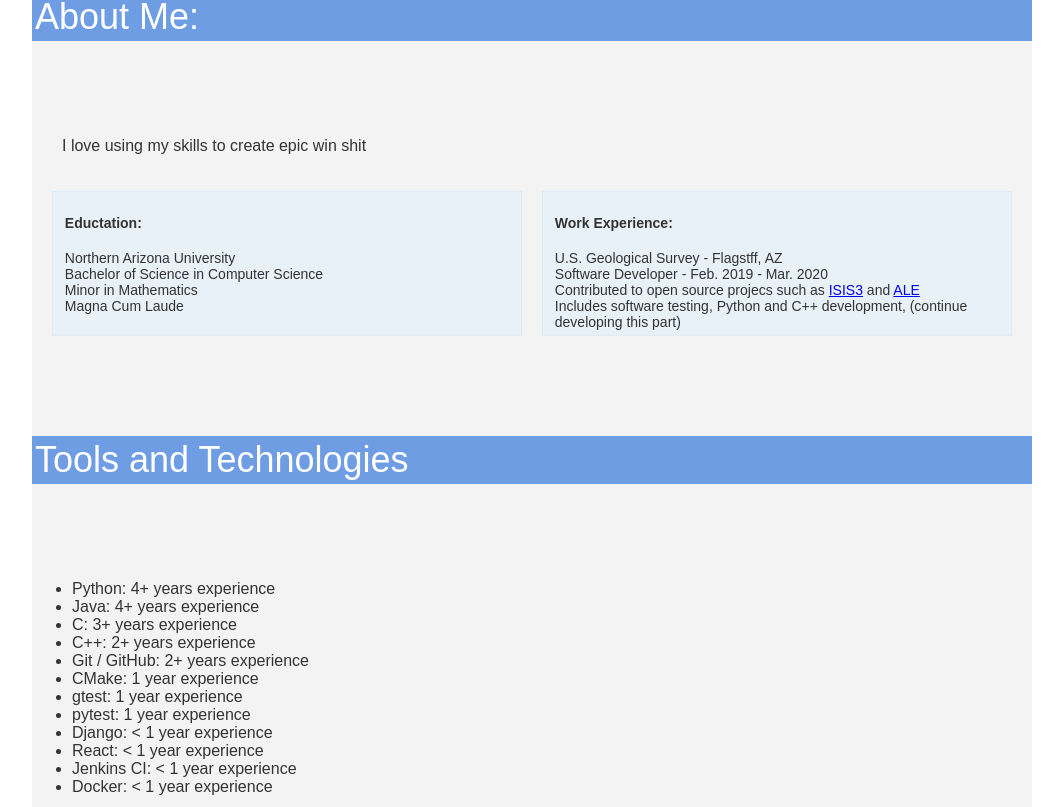
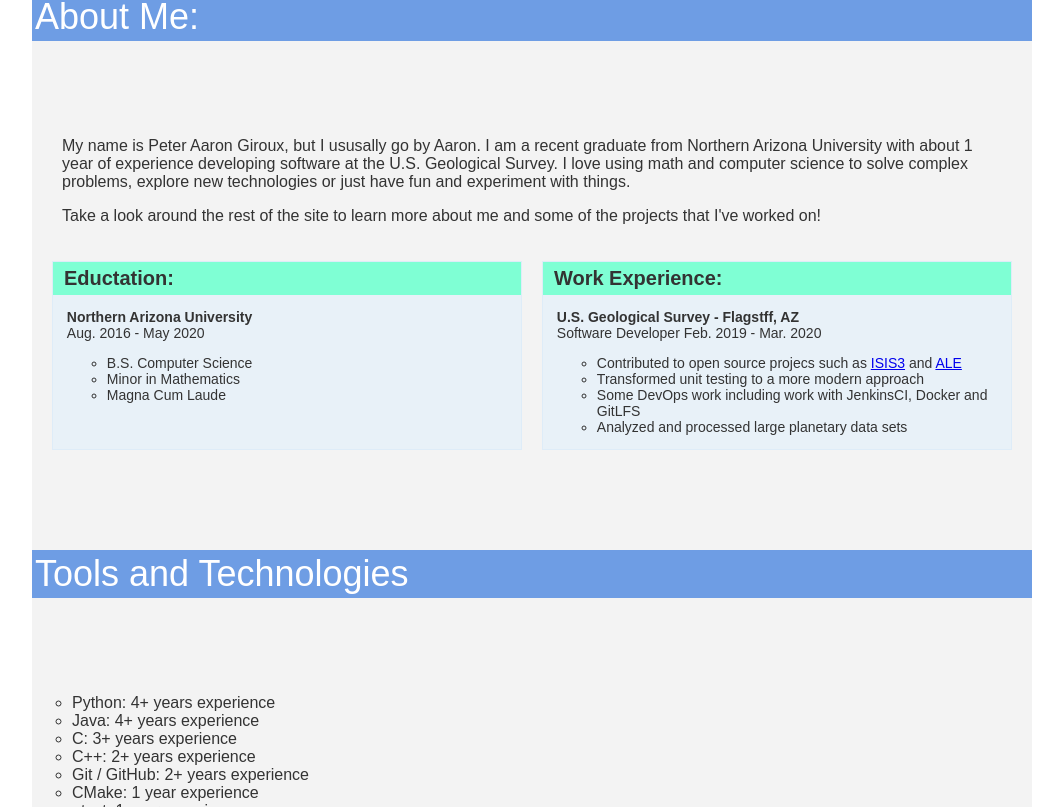
Before and after one commit to paarongiroux/portfolioWebsite, a React (Create React App) app: page / in a window 1280 px wide. Shown: the part 1013-1820 px from the top of the page, without its empty margins (108-1171 px from the left). Built offline with nearby package versions, Linux system fonts and the light colour scheme.

Commit message:
fills out and stylizes about me section

```diff
--- a/src/Contact.css
+++ b/src/Contact.css
@@ -33,7 +33,7 @@ input[type=email], select {
 
 textarea {
     width: 100%;
-    height: 40%;
+    height: 100px;
     padding: 12px;
     border: 1px solid #ccc;
     border-radius: 4px;
--- a/src/NavBar.css
+++ b/src/NavBar.css
@@ -10,9 +10,10 @@
 
 .navli {
     float: left;
+
 }
 
-li a {
+.navli a {
     display: block;
     color: white;
     text-align: center;
--- a/src/home.js
+++ b/src/home.js
@@ -42,30 +42,55 @@ class Home extends React.Component {
 
                         <div className="sectionTitle" id="about">About Me:</div>
                         <div className="sectionContent1">
-                            <p>I love using my skills to create epic win shit</p>
+                            <p>
+                                My name is Peter Aaron Giroux, but I ususally go by Aaron.
+                                I am a recent graduate from Northern Arizona University with
+                                about 1 year of experience developing software at the U.S.
+                                Geological Survey. I love using math and computer science to
+                                solve complex problems, explore new technologies or just have
+                                fun and experiment with things.
+                            </p>
+                            <p>
+                                Take a look around the rest of the site to learn more about
+                                me and some of the projects that I've worked on!
+                            </p>
                         <div className="aboutGrid">
                         <div className="experienceCard">
-                            <h4>Eductation:</h4>
-                            Northern Arizona University
-                            <br/>
-                            Bachelor of Science in Computer Science
-                            <br/>
-                            Minor in Mathematics
-                            <br/>
-                            Magna Cum Laude
+                            <h4> &nbsp; Eductation:</h4>
+                            <p>
+                                <span className="bold">Northern Arizona University</span>
+                                <br/>Aug. 2016 - May 2020
+                                    <ul className="openCircle">
+                                        <li>B.S. Computer Science</li>
+                                        <li>Minor in Mathematics</li>
+                                        <li>Magna Cum Laude</li>
+                                    </ul>
+                            </p>
+
                         </div>
                         <div className="experienceCard">
-                            <h4>Work Experience:</h4>
-                            U.S. Geological Survey - Flagstff, AZ
-                            <br/>
-                            Software Developer - Feb. 2019 - Mar. 2020
-                            <br/>
-                            Contributed to open source projecs such
-                            as <a href="https://github.com/USGS-Astrogeology/ISIS3">ISIS3</a> and <a href="https://github.com/USGS-Astrogeology/ale">ALE</a>
-                            <br/>
-                            Includes software testing, Python and C++ development, (continue developing this part)
+                            <h4> &nbsp; Work Experience:</h4>
+                            <p>
+                                <span className="bold">U.S. Geological Survey - Flagstff, AZ</span>
+                                <br/>Software Developer Feb. 2019 - Mar. 2020
+                                <ul className="openCircle">
+                                    <li>
+                                        Contributed to open source projecs such as <a href="https://github.com/USGS-Astrogeology/ISIS3">ISIS3</a> and <a href="https://github.com/USGS-Astrogeology/ale">ALE</a>
+                                    </li>
+                                    <li>
+                                        Transformed unit testing to a more modern approach
+                                    </li>
+                                    <li>
+                                        Some DevOps work including work with JenkinsCI, Docker and GitLFS
+                                    </li>
+                                    <li>
+                                        Analyzed and processed large planetary data sets
+                                    </li>
+                                </ul>
+                            </p>
                         </div>
                         </div>
+
                         </div>
 
 
@@ -73,7 +98,7 @@ class Home extends React.Component {
                         <div className="sectionTitle"> Tools and Technologies </div>
                         <div className="sectionContent1">
                         <div>
-                            <ul>
+                            <ul className="openCircle">
                                 <li> Python: 4+ years experience </li>
                                 <li> Java: 4+ years experience </li>
                                 <li> C: 3+ years experience    </li>
--- a/src/index.css
+++ b/src/index.css
@@ -106,7 +106,6 @@ body {
     border-style:solid;
     border-color:rgb(222, 236, 248);
     background-color:rgb(232, 241, 248);
-    padding: 5px 12px;
     text-align: left;
     font-size: 14px;
     color: #333;
@@ -119,19 +118,6 @@ body {
       flex: 50%;
     }
   }
-
-
-
-/* background-color:rgb(232, 241, 248);
-    flex:0 0 30%;
-    height: 30vh;
-    flex-grow: 1;
-    margin: 1% 1%;
-    text-align: center;
-    font-size: 14px;
-    color: #333;
-    display: inline-block;
-    position: relative; */
 
 .aboutGrid {
     display: flex;
@@ -248,3 +234,47 @@ body {
   p.center {
       text-align: center;
   }
+
+  h4 {
+      margin: 0 0;
+      background-color: aquamarine;
+      font-size: 20px;
+      padding: 5px 0px 5px 0px;
+      width: 100%;
+  }
+
+  .bold {
+      font-weight:bold;
+  }
+
+  ul.openCircle{
+        list-style-type:circle;
+  }
+
+
+.toolsGrid {
+    display: flex;
+    flex-wrap:wrap;
+    justify-content:space-around;
+    padding: 10px;
+}
+
+.toolsCard {
+    background-color:rgb(232, 241, 248);
+    flex:0 0 20%;
+    height: 30vh;
+    flex-grow: 1;
+    margin: 1% 1%;
+    text-align: center;
+    font-size: 14px;
+    color: #333;
+    display: inline-block;
+    position: relative;
+}
+
+.toolsImage {
+    max-height: 300px;
+    object-fit: cover;
+    vertical-align: bottom;
+    filter: brightness(70%);
+}
```
